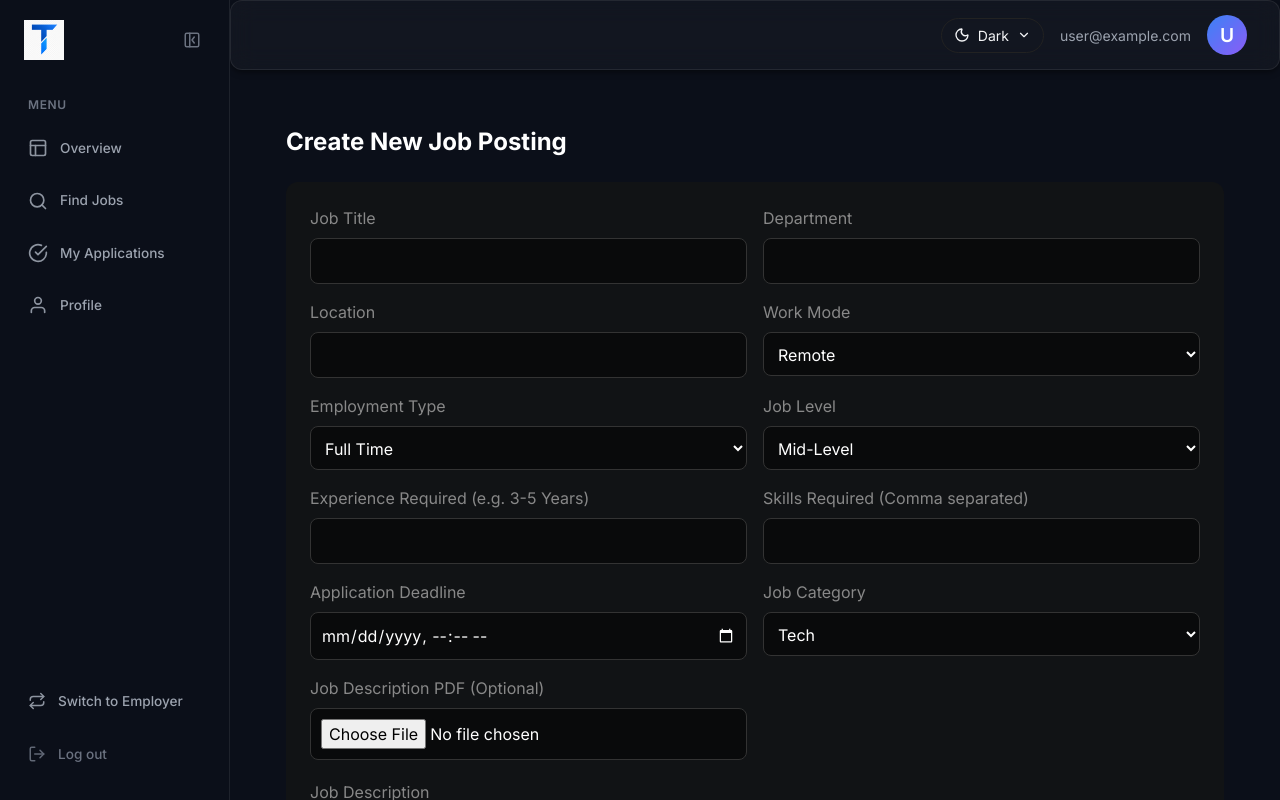
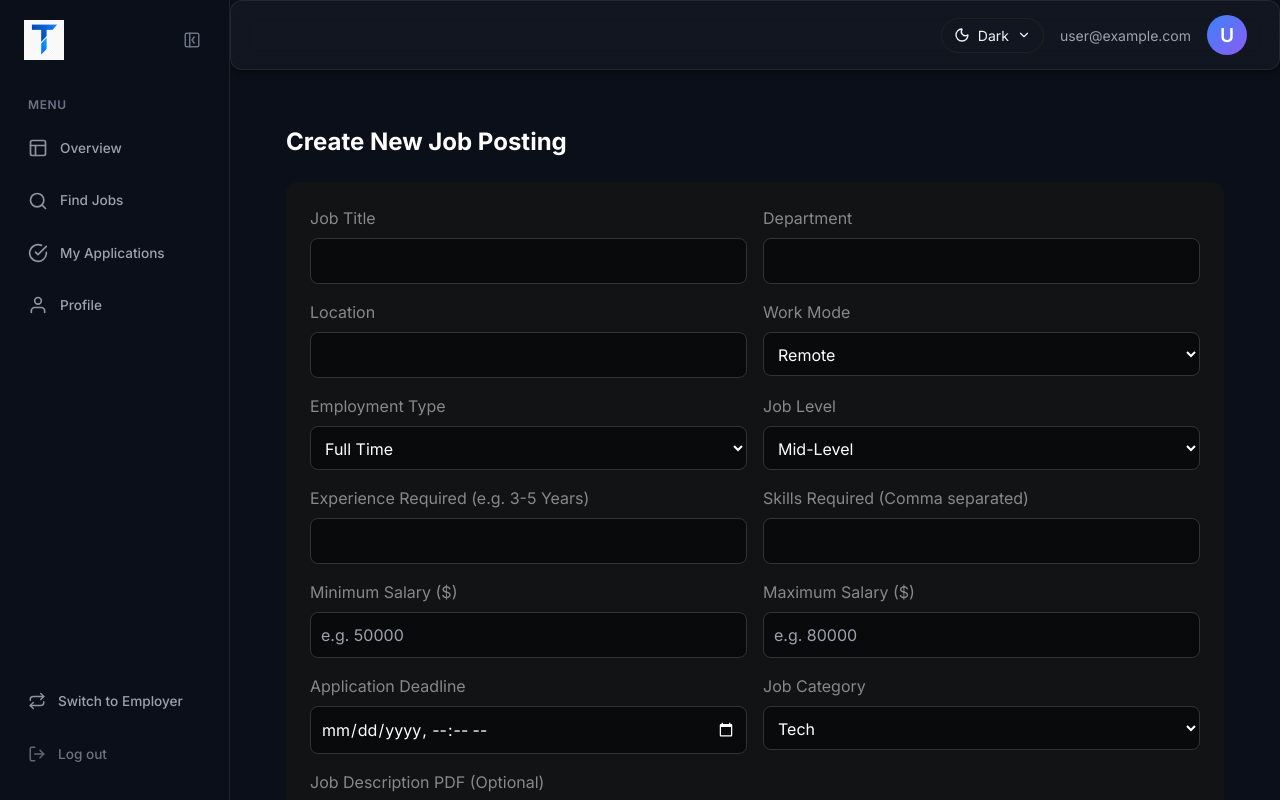
Before and after one commit to trghcj/Talvix, a React (Vite) app in the folder frontend/: page /dashboard/jobs/create in a window 1280 px wide. Built offline with nearby package versions, Linux system fonts and the light colour scheme; no server answers; sample sign-in values are in the browser's storage.

Commit message:
feat: Add min and max salary inputs to job creation and display on job cards

```diff
--- a/frontend/src/pages/candidate/JobBoard.tsx
+++ b/frontend/src/pages/candidate/JobBoard.tsx
@@ -115,6 +115,11 @@ const JobBoard = () => {
                         {job.job_category}
                       </span>
                     )}
+                    {job.salary_min && job.salary_max && (
+                      <span style={{ background: 'rgba(34, 197, 94, 0.2)', color: '#4ade80', padding: '4px 8px', borderRadius: '4px', fontSize: '0.8rem', fontWeight: 'bold' }}>
+                        ${job.salary_min.toLocaleString()} - ${job.salary_max.toLocaleString()}
+                      </span>
+                    )}
                     {isClosed && <span style={{ background: 'rgba(239, 68, 68, 0.2)', color: '#ef4444', padding: '4px 8px', borderRadius: '4px', fontSize: '0.8rem', fontWeight: 'bold' }}>Closed</span>}
                     {job.application_deadline && !isClosed && (
                       <span style={{ background: 'rgba(234, 179, 8, 0.2)', color: '#eab308', padding: '4px 8px', borderRadius: '4px', fontSize: '0.8rem' }}>
--- a/frontend/src/pages/public/CareerPage.tsx
+++ b/frontend/src/pages/public/CareerPage.tsx
@@ -170,6 +170,11 @@ export default function CareerPage() {
                             {job.employment_type}
                           </span>
                         )}
+                        {job.salary_min && job.salary_max && (
+                          <span className="px-2 py-1 bg-green-100 text-green-800 dark:bg-green-900 dark:text-green-200 rounded-md text-xs font-medium">
+                            ${job.salary_min.toLocaleString()} - ${job.salary_max.toLocaleString()}
+                          </span>
+                        )}
                       </div>
                     </div>
 
--- a/frontend/src/pages/recruiter/CreateJob.tsx
+++ b/frontend/src/pages/recruiter/CreateJob.tsx
@@ -140,6 +140,14 @@ const CreateJob = () => {
             <input type="text" name="skills_required" value={formData.skills_required} onChange={handleChange} style={{ width: '100%', padding: '10px', background: '#090a0b', border: '1px solid #333', color: 'white', borderRadius: '8px' }} />
           </div>
           <div>
+            <label style={{ display: 'block', marginBottom: '8px', color: '#888' }}>Minimum Salary ($)</label>
+            <input type="number" name="salary_min" value={formData.salary_min} onChange={handleChange} placeholder="e.g. 50000" style={{ width: '100%', padding: '10px', background: '#090a0b', border: '1px solid #333', color: 'white', borderRadius: '8px' }} />
+          </div>
+          <div>
+            <label style={{ display: 'block', marginBottom: '8px', color: '#888' }}>Maximum Salary ($)</label>
+            <input type="number" name="salary_max" value={formData.salary_max} onChange={handleChange} placeholder="e.g. 80000" style={{ width: '100%', padding: '10px', background: '#090a0b', border: '1px solid #333', color: 'white', borderRadius: '8px' }} />
+          </div>
+          <div>
             <label style={{ display: 'block', marginBottom: '8px', color: '#888' }}>Application Deadline</label>
             <input type="datetime-local" name="application_deadline" value={formData.application_deadline} onChange={handleChange} style={{ width: '100%', padding: '10px', background: '#090a0b', border: '1px solid #333', color: 'white', borderRadius: '8px', colorScheme: 'dark' }} />
           </div>
```
